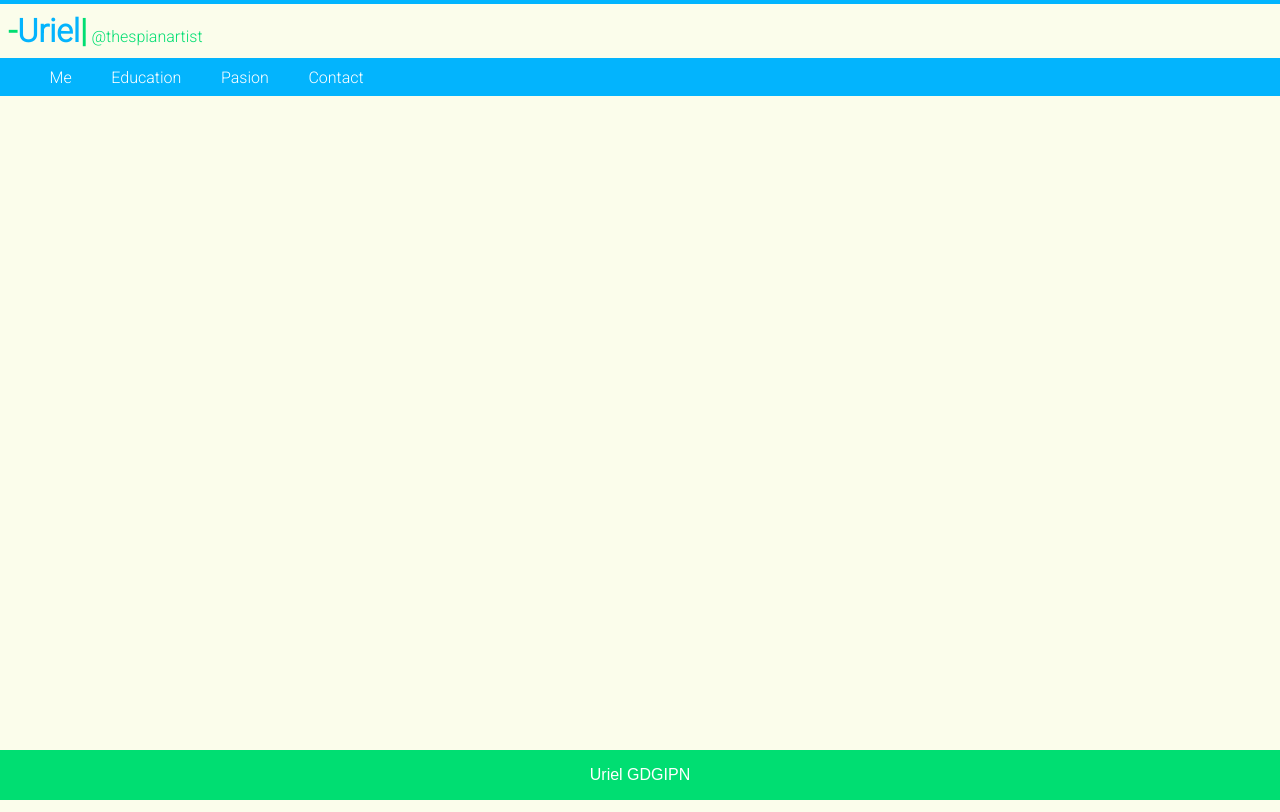
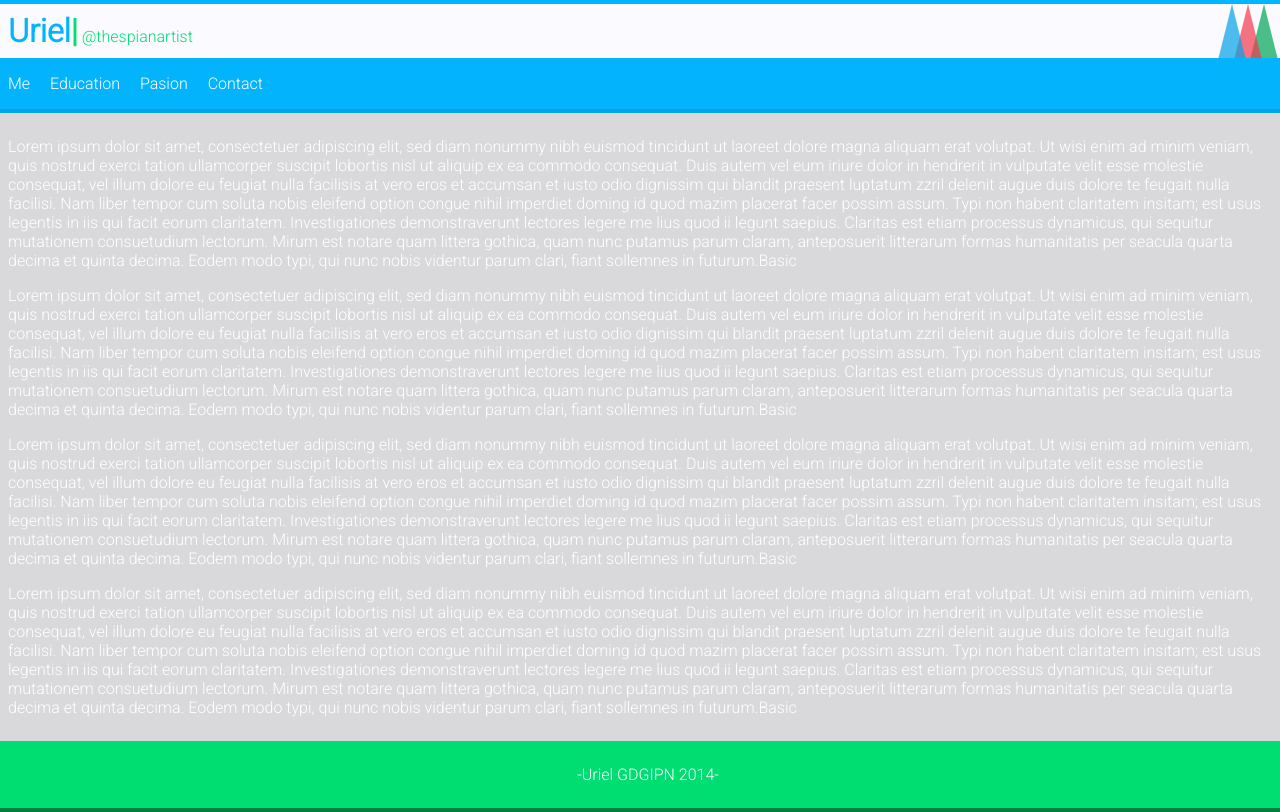
Before and after one commit to thespianartist/thespianartist.github.io, a plain HTML site: page index.html in a window 1280 px wide. Drawn offline with Linux system fonts and the light colour scheme.

Commit message:
keep coding

```diff
--- a/css/main.css
+++ b/css/main.css
@@ -2,25 +2,38 @@
 body
 {
 	border-top: solid #01B5FE .3em;
-	background: #FBFDEB;
+	background: #d9d8da;
+	color:white;
 	font-size: 16px;
+	font-family: Roboto;
 }
-
 
 footer
 {
+	padding: 0.5em;
+	font-family: Roboto;
 	position: absolute;
-	bottom: 0;
+	width: 100%;
+	margin:0 auto auto auto;
 	color: black;
 	background: #00de72;
-	width: 100%;
+	border-bottom: solid #007F41 4px;
 }
 
 footer p
 {
 	text-align: center;
 	color: white;
+}
 
+footer p:after
+{
+	content: "-";
+}
+
+footer p:before
+{
+	content: "-";
 }
 
 header
@@ -28,7 +41,7 @@ header
 	padding: 0.5em;
 	overflow: hidden;
 	position: relative;
-	background: #FBFDEB;
+	background: #FAFAFF;
 
 }
 
@@ -37,7 +50,6 @@ header h1
 	color : #03b4fd;
 	margin: 0 0 0 0;
 	font-family: Roboto;
-	margin-right: solid red 3px;
 	padding: 0;
 }
 
@@ -52,14 +64,6 @@ header h1:after
 }
 
 
-header h1:before
-{
-   content: "-";
-   color: #00de72;
-   padding: 0;
-   margin: 0;
-}
-
 header p
 {
 	color: #00de72;
@@ -67,6 +71,49 @@ header p
 	padding: 0;
 	margin-right: solid red 2px;
 	font-family: Roboto;
+}
+
+header #triangulo
+{
+	width: 0;
+	height: 0;
+	position: absolute;
+	top: 0;
+	right: 0;
+	margin: 0;
+	padding: 0;
+	border-left: 1em solid transparent;
+	border-right: 1em solid transparent;
+	border-bottom: 4em solid rgba(0, 165, 85, 0.7);
+}
+
+header #triangulo2
+{
+	width: 0;
+	height: 0;
+	margin: 0;
+	padding: 0;
+	position: absolute;
+	top: 0;
+	right: 1em;
+	border-left: 1em solid transparent;
+	border-right: 1em solid transparent;
+	border-bottom: 4em solid rgba(242, 58, 78,0.7);
+}
+
+header #triangulo3
+{
+	width: 0;
+	height: 0;
+	margin: 0;
+	padding: 0;
+	position: absolute;
+	top: 0;
+	right: 2em;
+	border-left: 1em solid transparent;
+	border-right: 1em solid transparent;
+	border-bottom: 4em solid rgba(2, 163, 229, 0.7);
+
 }
 
 header h1, header p
@@ -77,19 +124,22 @@ header h1, header p
 nav
 {
 	background: #03b4fd;
-	position: relative;
+	border-bottom: solid #03A3E5 4px;
+	padding: 0.5em;
+
 }
 
 nav ul
 {
 	list-style: none;
 	margin: 0;
+	padding: 0;
 }
 
 nav ul li
 {
 	display: inline-block;
-	margin: 0 1em 0 0;
+	margin: 0 0.5em 0 0;
 }
 
 nav ul li a
@@ -98,5 +148,11 @@ nav ul li a
 	text-decoration: none;
 	font-family: Roboto;
 	display: block;
-	padding: 0.6em;
+	padding: 0.5em 0.5em 0.5em 0;
 }
+
+.me
+{
+	text-align: left;
+	padding: 0.5em;
+}
--- a/index.html
+++ b/index.html
@@ -4,7 +4,8 @@
 	<head>
 		<meta charset="UTF-8"/>
 		<meta name="description" content="Esta es una Landing Page usada como CV, la idea es crear algo atractivo de todo lo que he hecho, de manera mas agradable"/>
-		<title>@ThespianArtist</title>
+		<meta name="viewport" content="width=device-width; initial-scale=1.0">
+		<title>@thespianArtist</title>
 		<link rel="stylesheet" href="css/normalize.css"/>
 		<link href='http://fonts.googleapis.com/css?family=Roboto:300' rel='stylesheet' type='text/css'/>
 		<link rel="stylesheet" href="css/main.css"/>
@@ -16,6 +17,9 @@
 		<header>
 				<h1>Uriel</h1>
 				<p>@thespianartist</p>
+				<div id="triangulo"></div>
+				<div id="triangulo2"></div>
+				<div id="triangulo3"></div>
 		</header>
 
 		<nav>
@@ -27,8 +31,27 @@
 			</ul>
 		</nav>
 
+		<section class="me">
+			<article>
+				<p>Lorem ipsum dolor sit amet, consectetuer adipiscing elit, sed diam nonummy nibh euismod tincidunt ut laoreet dolore magna aliquam erat volutpat. Ut wisi enim ad minim veniam, quis nostrud exerci tation ullamcorper suscipit lobortis nisl ut aliquip ex ea commodo consequat. Duis autem vel eum iriure dolor in hendrerit in vulputate velit esse molestie consequat, vel illum dolore eu feugiat nulla facilisis at vero eros et accumsan et iusto odio dignissim qui blandit praesent luptatum zzril delenit augue duis dolore te feugait nulla facilisi. Nam liber tempor cum soluta nobis eleifend option congue nihil imperdiet doming id quod mazim placerat facer possim assum. Typi non habent claritatem insitam; est usus legentis in iis qui facit eorum claritatem. Investigationes demonstraverunt lectores legere me lius quod ii legunt saepius. Claritas est etiam processus dynamicus, qui sequitur mutationem consuetudium lectorum. Mirum est notare quam littera gothica, quam nunc putamus parum claram, anteposuerit litterarum formas humanitatis per seacula quarta decima et quinta decima. Eodem modo typi, qui nunc nobis videntur parum clari, fiant sollemnes in futurum.Basic</p>
+			</article>
+
+			<article>
+				<p>Lorem ipsum dolor sit amet, consectetuer adipiscing elit, sed diam nonummy nibh euismod tincidunt ut laoreet dolore magna aliquam erat volutpat. Ut wisi enim ad minim veniam, quis nostrud exerci tation ullamcorper suscipit lobortis nisl ut aliquip ex ea commodo consequat. Duis autem vel eum iriure dolor in hendrerit in vulputate velit esse molestie consequat, vel illum dolore eu feugiat nulla facilisis at vero eros et accumsan et iusto odio dignissim qui blandit praesent luptatum zzril delenit augue duis dolore te feugait nulla facilisi. Nam liber tempor cum soluta nobis eleifend option congue nihil imperdiet doming id quod mazim placerat facer possim assum. Typi non habent claritatem insitam; est usus legentis in iis qui facit eorum claritatem. Investigationes demonstraverunt lectores legere me lius quod ii legunt saepius. Claritas est etiam processus dynamicus, qui sequitur mutationem consuetudium lectorum. Mirum est notare quam littera gothica, quam nunc putamus parum claram, anteposuerit litterarum formas humanitatis per seacula quarta decima et quinta decima. Eodem modo typi, qui nunc nobis videntur parum clari, fiant sollemnes in futurum.Basic</p>
+			</article>
+
+
+			<article>
+				<p>Lorem ipsum dolor sit amet, consectetuer adipiscing elit, sed diam nonummy nibh euismod tincidunt ut laoreet dolore magna aliquam erat volutpat. Ut wisi enim ad minim veniam, quis nostrud exerci tation ullamcorper suscipit lobortis nisl ut aliquip ex ea commodo consequat. Duis autem vel eum iriure dolor in hendrerit in vulputate velit esse molestie consequat, vel illum dolore eu feugiat nulla facilisis at vero eros et accumsan et iusto odio dignissim qui blandit praesent luptatum zzril delenit augue duis dolore te feugait nulla facilisi. Nam liber tempor cum soluta nobis eleifend option congue nihil imperdiet doming id quod mazim placerat facer possim assum. Typi non habent claritatem insitam; est usus legentis in iis qui facit eorum claritatem. Investigationes demonstraverunt lectores legere me lius quod ii legunt saepius. Claritas est etiam processus dynamicus, qui sequitur mutationem consuetudium lectorum. Mirum est notare quam littera gothica, quam nunc putamus parum claram, anteposuerit litterarum formas humanitatis per seacula quarta decima et quinta decima. Eodem modo typi, qui nunc nobis videntur parum clari, fiant sollemnes in futurum.Basic</p>
+			</article>
+			<article>
+				<p>Lorem ipsum dolor sit amet, consectetuer adipiscing elit, sed diam nonummy nibh euismod tincidunt ut laoreet dolore magna aliquam erat volutpat. Ut wisi enim ad minim veniam, quis nostrud exerci tation ullamcorper suscipit lobortis nisl ut aliquip ex ea commodo consequat. Duis autem vel eum iriure dolor in hendrerit in vulputate velit esse molestie consequat, vel illum dolore eu feugiat nulla facilisis at vero eros et accumsan et iusto odio dignissim qui blandit praesent luptatum zzril delenit augue duis dolore te feugait nulla facilisi. Nam liber tempor cum soluta nobis eleifend option congue nihil imperdiet doming id quod mazim placerat facer possim assum. Typi non habent claritatem insitam; est usus legentis in iis qui facit eorum claritatem. Investigationes demonstraverunt lectores legere me lius quod ii legunt saepius. Claritas est etiam processus dynamicus, qui sequitur mutationem consuetudium lectorum. Mirum est notare quam littera gothica, quam nunc putamus parum claram, anteposuerit litterarum formas humanitatis per seacula quarta decima et quinta decima. Eodem modo typi, qui nunc nobis videntur parum clari, fiant sollemnes in futurum.Basic</p>
+			</article>
+		</section>
+
+
 		<footer>
-			<p>Uriel GDGIPN</p>
+			<p>Uriel GDGIPN 2014</p>
 		</footer>
 
 	</body>
```
